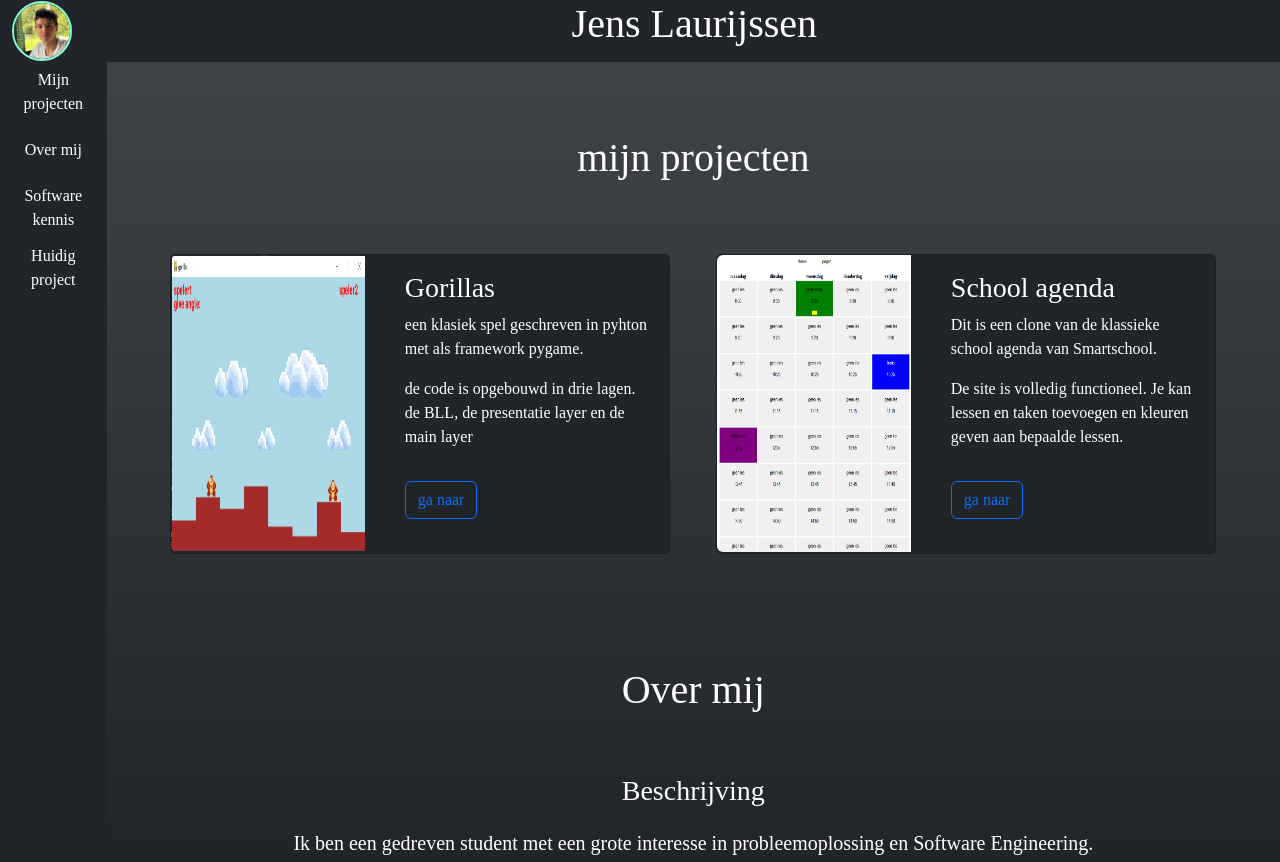
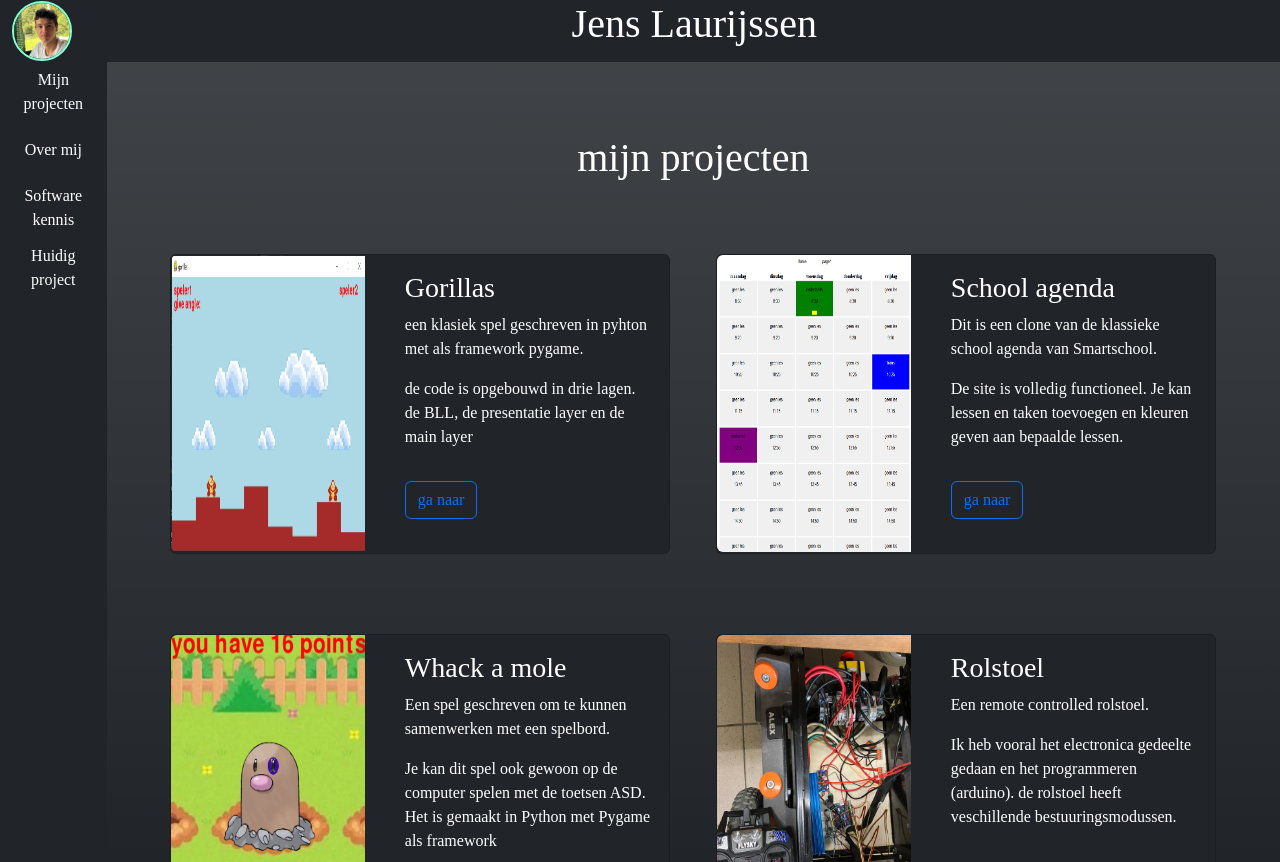
Before and after one commit to jensthebrogrammer/portofolio_site, a React (Vite) app in the folder frontend/: page /#/ in a window 1280 px wide. Built offline with nearby package versions, Linux system fonts and the light colour scheme.

Commit message:
extra kaarten toegevoegd

```diff
--- a/frontend/src/modules/cards.jsx
+++ b/frontend/src/modules/cards.jsx
@@ -53,6 +53,48 @@ export default function MijnProjecten() {
           </div>
 
         </div>
+
+
+        <div className="row justify-content-center my-5">
+          <div className="col-lg-6 col-12 my-3 d-flex justify-content-center p-0">
+            <div className="card bg-dark">
+              <div className="row">
+                <div className="col-5">
+                  <img src='\src\images\printscreen_whack-a-mole.png' className="img-fluid rounded-start img-card" />
+                </div>
+
+                <div className="col-7">
+                  <div className="card-body">
+                    <h3 className="card-title">Whack a mole</h3>
+                    <p className="card-text">Een spel geschreven om te kunnen samenwerken met een spelbord.</p>
+                    <p className="card-text pb-3">Je kan dit spel ook gewoon op de computer spelen met de toetsen ASD. Het is gemaakt in Python met Pygame als framework</p>
+                  </div>
+                </div>
+              </div>
+            </div>
+          </div>
+
+          <div className="col-lg-6 col-12 my-3 d-flex justify-content-center p-0">
+            <div className="card bg-dark">
+              <div className="row">
+                <div className="col-5">
+                  <img src='\src\images\afbeelding_rolstoel.png' className="img-fluid rounded-start img-card" />
+                </div>
+
+                <div className="col-7">
+                  <div className="card-body">
+                    <h3 className="card-title">Rolstoel</h3>
+                    <p className="card-text">Een remote controlled rolstoel.</p>
+                    <p className="card-text pb-3">Ik heb vooral het electronica gedeelte gedaan en het programmeren (arduino).
+                      de rolstoel heeft veschillende bestuuringsmodussen.
+                    </p>
+                  </div>
+                </div>
+              </div>
+            </div>
+          </div>
+
+        </div>
       </div>
     </section>
   )
```
Also changed, not shown: frontend/src/images/afbeelding_rolstoel.png (added), frontend/src/images/printscreen_whack-a-mole.png (added).
